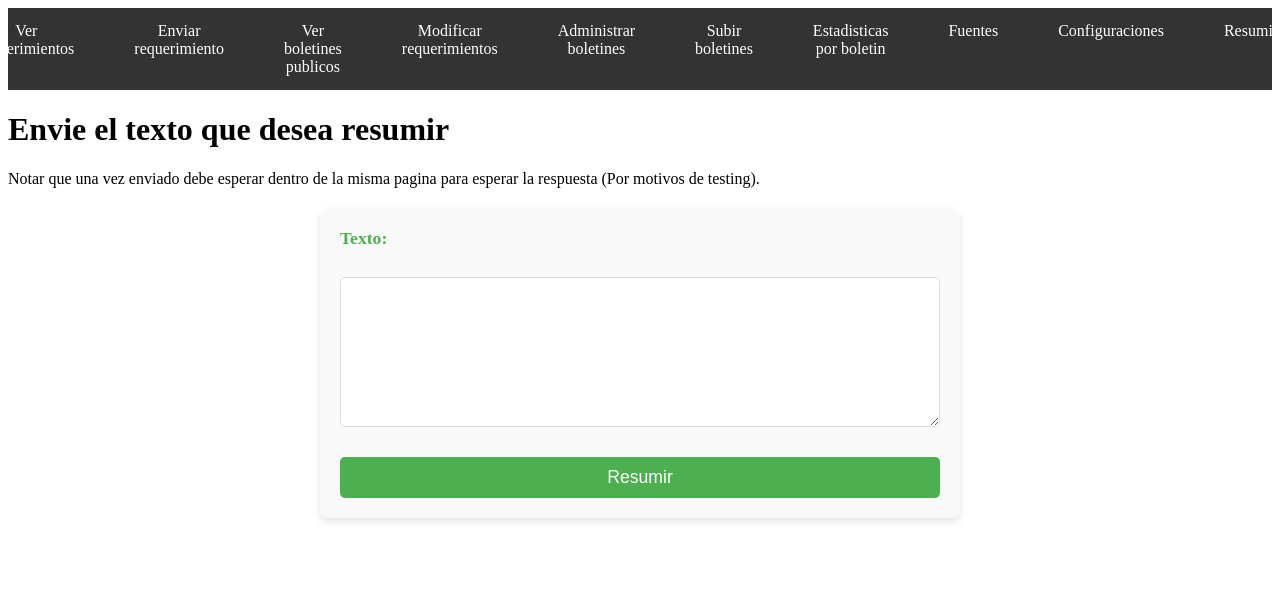
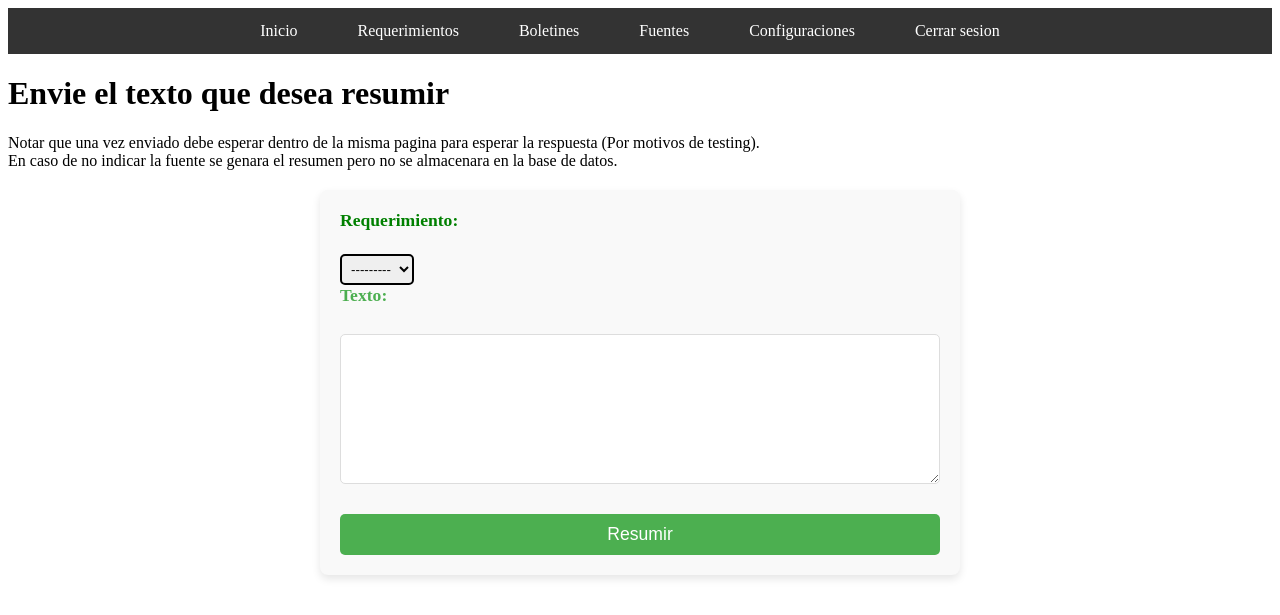
Before and after one commit to Felipe-Duran-Alonso/INF225-2025-01-GRUPO15, a Django app: page /resumir_texto/ in a window 1280 px wide. Shown: the top 615 px of the page. Run offline with Django 5.2, Linux system fonts and the light colour scheme; a user stored in the database is signed in; data comes from the database, SQL or seed files in the repository; both versions use the stored data as it was after the commit.

Commit message:
menu y resumen

```diff
--- a/djangoproject/myapp/templates/menu.html
+++ b/djangoproject/myapp/templates/menu.html
@@ -5,65 +5,93 @@
 {% if user.is_authenticated %}
     <nav class="navbar">
         <ul class="navbar-list">
+    {% if not user.is_staff and not user.is_superuser %}
             <li>
                 <a href='/'>
                     Inicio
                 </a>
             </li>
             <li>
-                <a href='/ver_requerimientos'>
-                    Ver requerimientos
+                <a href="#">Requerimientos</a>
+                <ul>
+                    <li><a href='/ver_requerimientos'>Consultar</a></li>
+                    <li><a href='/requerimientos'>Ingresar</a></li>
+                </ul>
+            </li>
+            <li>
+                <a href="#">Boletines</a>
+                <ul>
+                    <li><a href='/ver_boletines/'>Ver publicos</a></li>
+                </ul>
+            </li>
+    {% endif %}
+    {% if user.is_staff and not user.is_superuser %}
+            <li>
+                <a href='/'>
+                    Inicio
                 </a>
             </li>
             <li>
-                <a href='/requerimientos'>
-                    Enviar requerimiento
-                </a>
-            </li>
+                <a href="#">Requerimientos</a>
+                <ul>
+                    <li><a href='/ver_requerimientos'>Consultar</a></li>
+                    <li><a href='/requerimientos'>Ingresar</a></li>
+                    <li><a href='/editar_requerimientos'>Modificar</a></li>
+                </ul>
             </li>
             <li>
-                <a href='/ver_boletines/'>
-                    Ver boletines publicos
-                </a>
+                <a href="#">Boletines</a>
+                <ul>
+                    <li><a href='/ver_boletines/'>Ver publicos</a></li>
+                    <li><a href='/editar_boletines'>Administrar</a></li>
+                    <li><a href='/subir_boletines/'>Subir</a></li>
+                    <li><a href='/estadisticas_boletines/'>Estadisticas</a></li>
+                </ul>
             </li>
-    {% if user.is_staff %}
             <li>
-                <a href='/editar_requerimientos'>
-                    Modificar requerimientos
+                <a href="#">Fuentes</a>
+                <ul>
+                    <li><a href='/administrar_fuentes/'>Administrar</a></li>
+                </ul>
+            </li>
+
+    {% endif %}
+    {% if user.is_superuser %}
+            <li>
+                <a href='/'>
+                    Inicio
                 </a>
             </li>
             <li>
-                <a href='/editar_boletines'>
-                    Administrar boletines
-                </a>
+                <a href="#">Requerimientos</a>
+                <ul>
+                    <li><a href='/ver_requerimientos'>Consultar</a></li>
+                    <li><a href='/requerimientos'>Ingresar</a></li>
+                    <li><a href='/editar_requerimientos'>Modificar</a></li>
+                </ul>
             </li>
             <li>
-                <a href='/subir_boletines/'>
-                    Subir boletines
-                </a>
+                <a href="#">Boletines</a>
+                <ul>
+                    <li><a href='/ver_boletines/'>Ver publicos</a></li>
+                    <li><a href='/editar_boletines'>Administrar</a></li>
+                    <li><a href='/subir_boletines/'>Subir</a></li>
+                    <li><a href='/estadisticas_boletines/'>Estadisticas</a></li>
+                </ul>
             </li>
             <li>
-                <a href='/estadisticas_boletines/'>
-                    Estadisticas por boletin
-                </a>
+                <a href="#">Fuentes</a>
+                <ul>
+                    <li><a href='/administrar_fuentes/'>Administrar</a></li>
+                    <li><a href='/resumir_texto/'>Resumir</a></li>
+                </ul>
             </li>
-            <li>
-                <a href='/administrar_fuentes/'>
-                    Fuentes
-                </a>
-            </li>
-    {% endif %}
-    {% if user.is_superuser %}
             <li>
                 <a href='/modificar_configuraciones/'>
                     Configuraciones
                 </a>
             </li>
-            <li>
-                <a href='/resumir_texto/'>
-                    Resumir
-                </a>
-            </li>
+
 
     {% endif %}
             <li>
@@ -98,28 +126,30 @@
 
 {% endblock %}
 <style>
-    /* Barra de navegación */
+    /* ----------------------------------------------------
+       Estilos corregidos de la barra de navegación
+       ---------------------------------------------------- */
     .navbar {
         background-color: #333;
-        overflow: hidden;
+        /* Cambiamos overflow para que los submenús puedan “salir” de esta caja */
+        overflow: visible;  /* <-- antes: hidden */
     }
 
-    /* Estilo de la lista */
     .navbar-list {
         list-style-type: none;
         margin: 0;
         padding: 0;
         display: flex;
-        justify-content: center;  /* Centra los elementos */
+        justify-content: center;  /* Centra los elementos horizontalmente */
     }
 
-    /* Estilo de cada ítem */
+    /* Hacer que cada <li> sea inline-block + position relative */
     .navbar-list li {
-        display: inline;
-        margin-right: 20px;  /* Espacio entre los elementos */
+        display: inline-block;     /* <-- anteriormente era inline */
+        margin-right: 20px;        /* Espacio entre los elementos de nivel superior */
+        position: relative;        /* Para posicionar el submenú con absolute */
     }
 
-    /* Estilo de los enlaces */
     .navbar-list a {
         color: white;
         text-decoration: none;
--- a/djangoproject/myapp/templates/resumir_texto.html
+++ b/djangoproject/myapp/templates/resumir_texto.html
@@ -10,9 +10,17 @@
 {% if vista == 1 %}
 <h1>Envie el texto que desea resumir</h1>
 <div> Notar que una vez enviado debe esperar dentro de la misma pagina para esperar la respuesta (Por motivos de testing).</div>
+<div> En caso de no indicar la fuente se genara el resumen pero no se almacenara en la base de datos.</div>
 <form method='POST'>
     {% csrf_token %}
     <div class="form-group">
+        <label for="fuente" style="font-weight: bold; color: green;">Requerimiento:</label><br>
+        <select name="fuente" id="fuente" style="padding: 5px; border-radius: 5px; border: 2px solid black;">
+        <option value="aaa">---------</option>
+        {% for fuente in fuentes %}
+            <option value="{{ fuente.id }}">{{ fuente.enlace }}</option>
+        {% endfor %}
+        </select>
         <label for="id_descripcion">Texto:</label><br>
         <textarea class="form-group" name="texto" rows="4" cols="50"></textarea><br>
     </div>
--- a/djangoproject/myapp/views.py
+++ b/djangoproject/myapp/views.py
@@ -11,6 +11,7 @@
 from django.contrib.auth.models import User
 from .permisos import *
 from .IA_utils import *
+from django.db.models import Count
 # Create your views here.
 
 def index(request):
@@ -338,9 +339,15 @@
             return redirect('administrar_fuentes')
 
 def resumir_texto(request):
+    sin_resumen = models.Fuente.objects.annotate(num_resumenes=Count('resumen')).filter(num_resumenes=0, estado =1)
     if request.method==('GET'):
-        return render(request, 'resumir_texto.html',{'vista': 1})
+        return render(request, 'resumir_texto.html',{'vista': 1,"fuentes":sin_resumen})
     else:
         texto = str(request.POST['texto'])
+        fuente = str(request.POST['fuente'])
         resumen = Get_resumen(texto)
+        if fuente != "aaa":
+            obj_fuente = models.Fuente.objects.get(pk=fuente)
+            registro = models.Resumen(fuente = obj_fuente,resumen = resumen)
+            registro.save()
         return render(request, 'resumir_texto.html',{'vista': 0,'resumen':resumen})
```
Also changed, not shown: other parts of djangoproject/myapp/templates/menu.html (+44 -1 lines), djangoproject/myapp/models.py (+16 -1 lines), djangoproject/db.sqlite3, djangoproject/myapp/migrations/0008_resumen.py (added).
